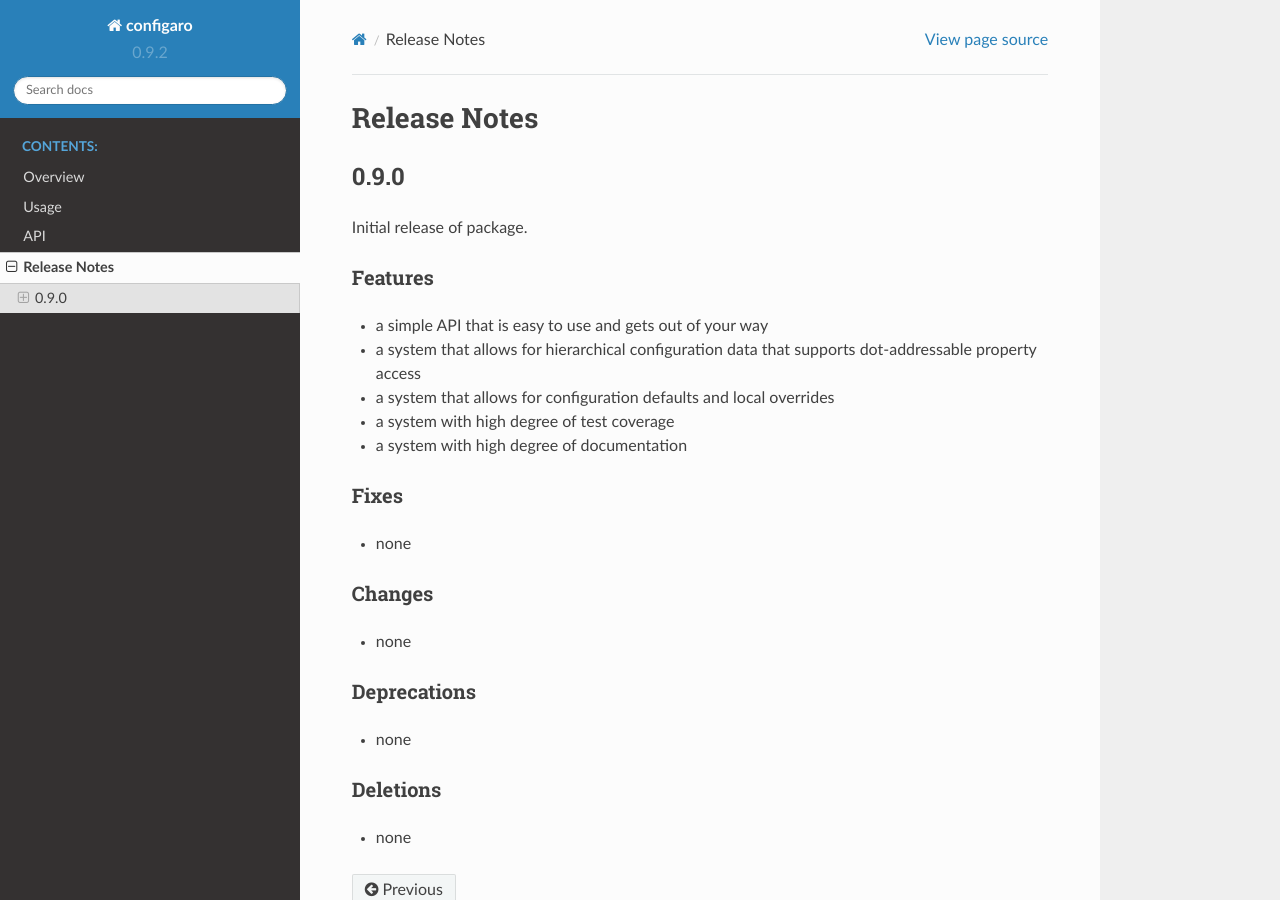
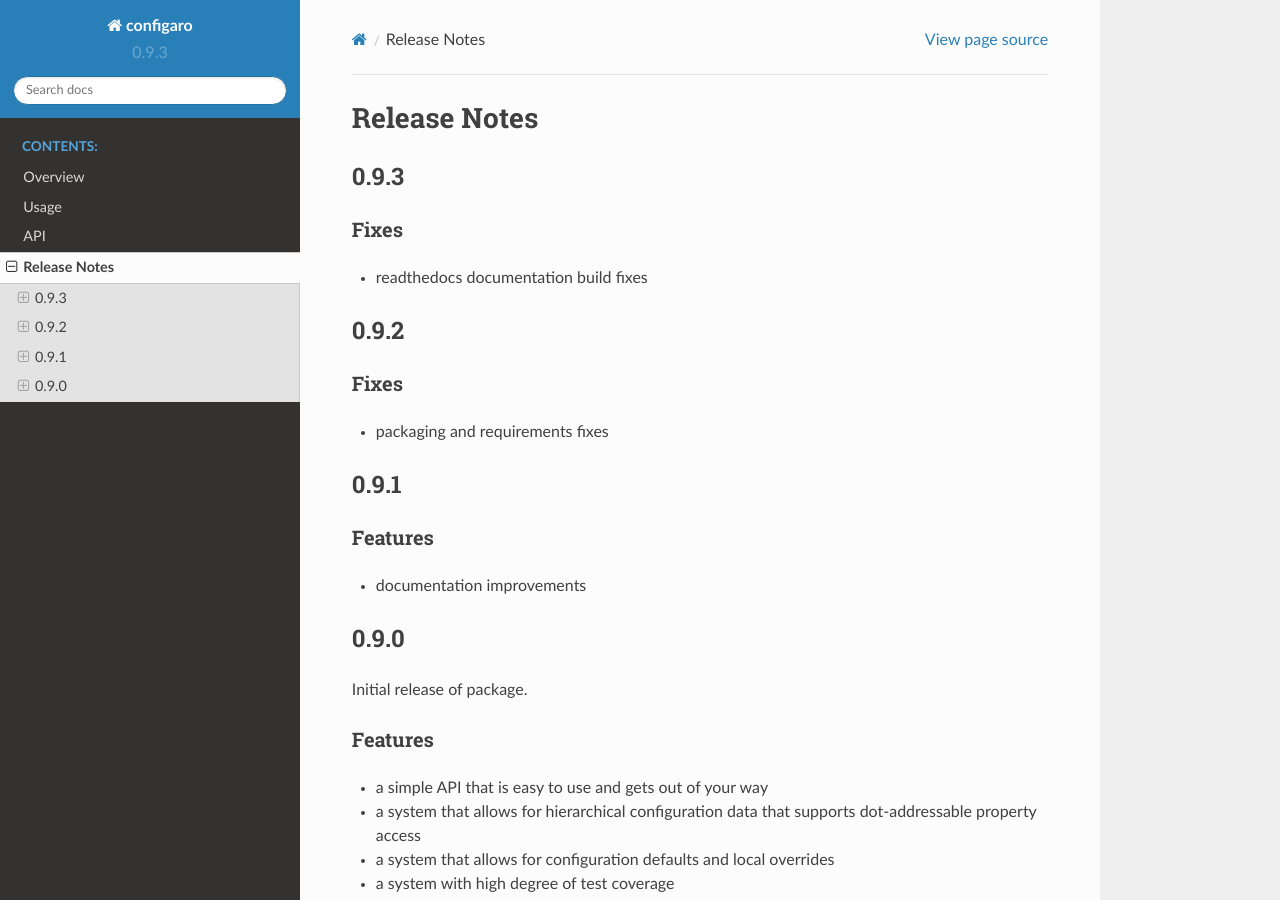
Before and after one commit to mojochao/configaro, a Sphinx documentation site: the page built from docs/source/releases.rst, in a window 1280 px wide and 900 px high. Built offline with Sphinx 7.4.7 and the Read the Docs theme 2.0.0, drawn with Linux system fonts in a browser that asks for light colours.

Commit message:
Bump version to 0.9.3 for release

```diff
--- a/docs/source/conf.py
+++ b/docs/source/conf.py
@@ -26,7 +26,7 @@ import sphinx_rtd_theme
 release_metadata = {
     'name': 'configaro',
     'description': "A configuration library that's music to your ears.",
-    'version': '0.9.2',
+    'version': '0.9.3',
     'url': 'https://github.com/mojochao/configaro',
     'author': 'Allen Gooch',
     'author_email': 'allen.gooch@gmail.com',
--- a/docs/source/releases.rst
+++ b/docs/source/releases.rst
@@ -7,6 +7,36 @@ Release Notes
 ..  toctree::
     :maxdepth: 2
     :caption: Contents:
+
+.. _configaro_release_0_9_3:
+
+0.9.3
+=====
+
+Fixes
+-----
+
+- readthedocs documentation build fixes
+
+.. _configaro_release_0_9_2:
+
+0.9.2
+=====
+
+Fixes
+-----
+
+- packaging and requirements fixes
+
+.. _configaro_release_0_9_1:
+
+0.9.1
+=====
+
+Features
+--------
+
+- documentation improvements
 
 .. _configaro_release_0_9_0:
 
```
Also changed, not shown: README.md (+1 -1 lines), 1 other file.
